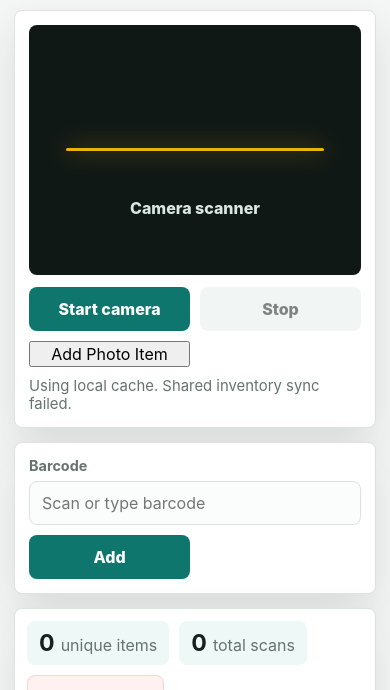
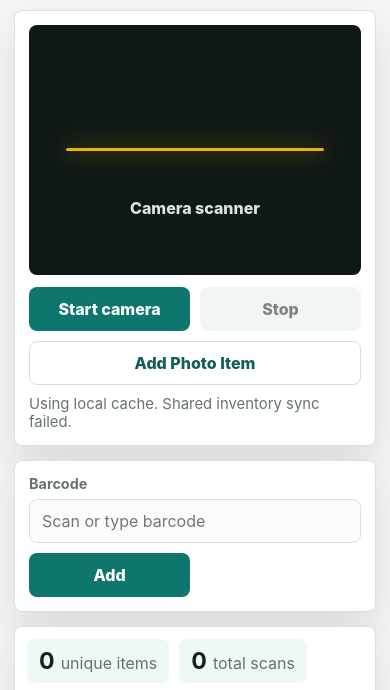
Before and after one commit to mshashaa/inventory-scanner, a plain HTML site: page index.html in a window 390 px wide. Shown: the part 127-817 px from the top of the page. Drawn offline with Linux system fonts and the light colour scheme; no server answers.

Commit message:
Style photo-only item action

```diff
--- a/styles.css
+++ b/styles.css
@@ -92,6 +92,7 @@
 .icon-button,
 .primary,
 .secondary,
+.photo-add,
 .danger,
 .step {
   min-height: 44px;
@@ -121,6 +122,17 @@
   background: #e6eeeb;
   color: var(--ink);
   padding: 0 18px;
+}
+
+.photo-add {
+  border: 1px solid #cfe1dd;
+  background: #ffffff;
+  color: var(--brand-dark);
+  padding: 0 18px;
+}
+
+.photo-add:hover {
+  background: #eef8f6;
 }
 
 .danger {
@@ -506,6 +518,10 @@
     grid-template-columns: 1fr 1fr;
   }
 
+  .photo-add {
+    grid-column: 1 / -1;
+  }
+
   .inline-controls input {
     grid-column: 1 / -1;
   }
```
